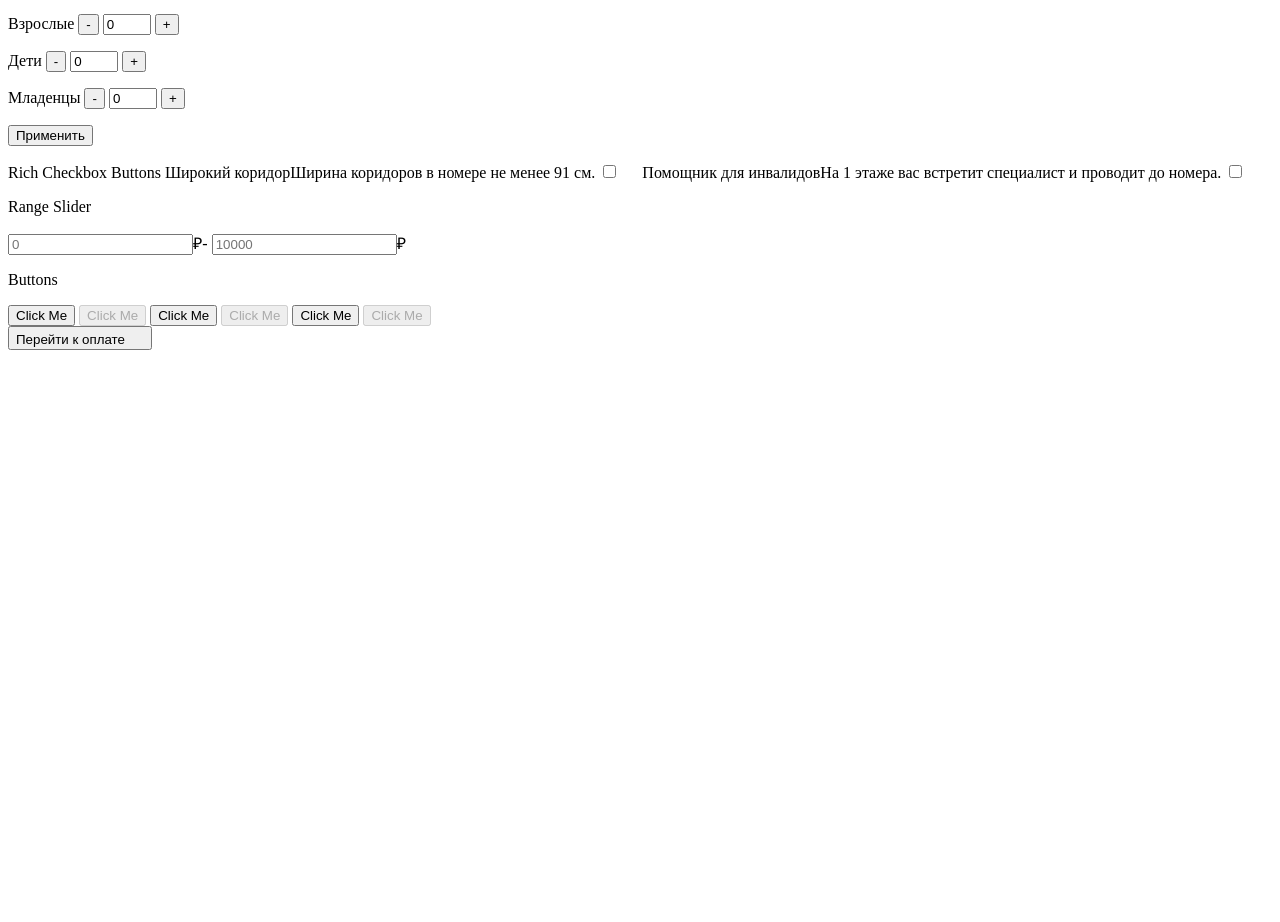
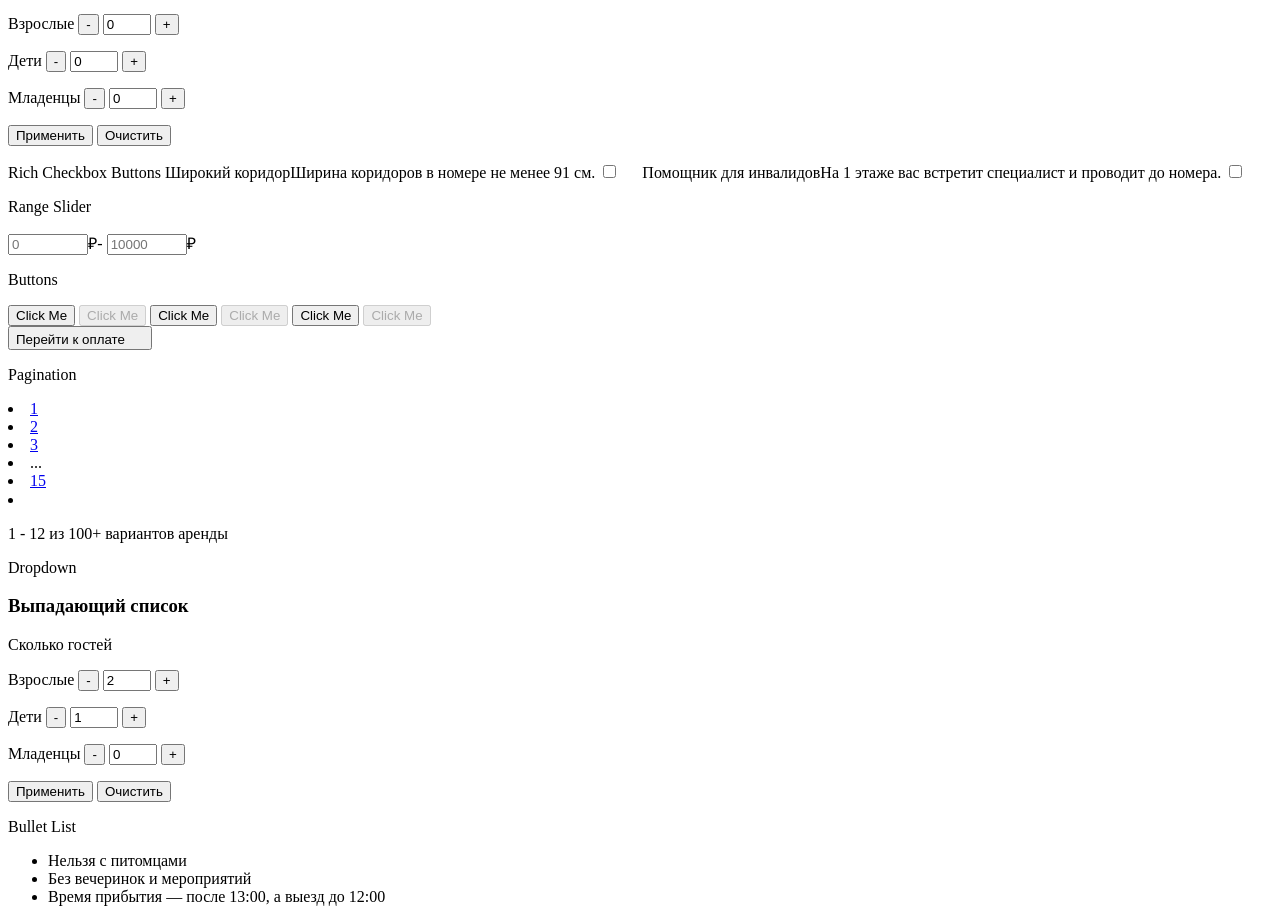
Before and after one commit to qrxt/toxin, a website built with webpack: page src/page-uikit-forms.pug in a window 1280 px wide. Shown: the part 2088-3010 px from the top of the page. Before the commit the page ends 2446 px from the top, so only its background shows below. Built offline with nearby package versions, Linux system fonts and the light colour scheme.

Commit message:
исправляет range-slider и dropdown-guests, добавляет pagination, bullet list

```diff
--- /dev/null
+++ b/src/components/bullet/bullet.pug
@@ -0,0 +1,8 @@
+mixin bullet(bulletObj)
+  -
+    const {
+      className
+    } = bulletObj
+
+  span.bullet(class=className)
+    block
--- /dev/null
+++ b/src/components/bullet/bullet.scss
@@ -0,0 +1,17 @@
+.bullet {
+  position: relative;
+  padding-left: 23px;
+  box-decoration-break: clone;
+
+  &::before {
+    content: "";
+    display: block;
+    width: 10px;
+    height: 10px;
+    position: absolute;
+    top: 3px;
+    left: 2px;
+    border-radius: 50%;
+    background-color: $dark-shade--25;
+  }
+}
--- a/src/components/dropdown-guests/dropdown-guests.pug
+++ b/src/components/dropdown-guests/dropdown-guests.pug
@@ -13,5 +13,8 @@ mixin dropdown-guests(dropdownGuestsObj)
   +dropdown(dropdownGuestsObj)
     .dropdown__inputs-wrapper
       block
-    button.dropdown__btn-submit.js-dropdown-submit(type="button")
-      | Применить
+    .dropdown__btns-wrapper
+      button.btn.btn--transparent.dropdown__btn-submit.js-dropdown-submit(type="button")
+        | Применить
+      button.btn.btn--transparent.dropdown__btn-reset.js-dropdown-reset(type="button")
+        | Очистить
--- a/src/components/dropdown/dropdown.scss
+++ b/src/components/dropdown/dropdown.scss
@@ -19,10 +19,6 @@
     background-color: $selection-color;
   }
 }
-
-// .dropdown__accordion {
-//   margin-top: 4px;
-// }
 
 .dropdown__accordion .ui-accordion-header {
   padding: 12px 15px;
@@ -69,33 +65,21 @@
   transform: rotate(-180deg);
 }
 
+.dropdown.ui-widget .dropdown__btn-submit,
+.dropdown.ui-widget .dropdown__btn-reset {
+  font-size: em(13);
+}
+
 .dropdown.ui-widget .dropdown__btn-submit {
-  display: block;
-  margin: 0 0 3px auto;
-  padding: 0;
+  align-self: flex-end;
+}
 
-  background-color: transparent;
-  border: none;
+.dropdown.ui-widget .dropdown__btn-reset {
+  display: none;
+  color: $dark-shade--50;
 
-  color: $purple;
-  font-family: $font-primary;
-  font-size: em(12);
-  text-transform: uppercase;
-  font-weight: 700;
-
-  cursor: pointer;
-
-  @include transition(opacity);
-
-  &:hover,
-  &:focus {
-    outline: none;
-
-    opacity: 0.6;
-  }
-
-  &:active {
-    opacity: 0.3;
+  &--active {
+    display: block;
   }
 }
 
@@ -106,3 +90,10 @@
 .dropdown.ui-accordion .ui-accordion-header {
   margin: 0;
 }
+
+.dropdown__btns-wrapper {
+  display: flex;
+  flex-direction: row-reverse;
+  justify-content: space-between;
+  align-items: center;
+}
--- a/src/components/page-uikit-forms/page-uikit-forms.pug
+++ b/src/components/page-uikit-forms/page-uikit-forms.pug
@@ -15,6 +15,8 @@ include ../toggle/toggle.pug
 include ../btn/btn.pug
 include ../rating/rating.pug
 include ../range/range.pug
+include ../pagination/pagination.pug
+include ../bullet/bullet.pug
 
 -
   const expandableCheckboxList = [
@@ -292,6 +294,32 @@ include ../range/range.pug
     }
   ];
 
+  const inputQuantitiesGuestsWithActive = [
+    {
+      className: "uikit-forms__quantity-input",
+      label: "Взрослые",
+      initialValue: 2,
+      min: 0,
+      max: 4
+    },
+
+    {
+      className: "uikit-forms__quantity-input",
+      label: "Дети",
+      initialValue: 1,
+      min: 0,
+      max: 4
+    },
+
+    {
+      className: "uikit-forms__quantity-input",
+      label: "Младенцы",
+      initialValue: 0,
+      min: 0,
+      max: 4
+    }
+  ];
+
   const ratings = [
     {
       className: "uikit-forms__rating js-uikit-forms-rating",
@@ -488,13 +516,55 @@ mixin third-column()
           +btn(btn)
             | Click Me
 
-    .uikit-forms__input
+    .uikit-forms__input.uikit-forms__rest-btns
       +btn({
         className: "uikit-forms__btn-100",
         type: "button"
       })
         | Перейти к оплате
         +svg("arrow_forward", 15, 15)
+
+    .uikit-forms__input.uikit-forms__paginations
+      +labeled({
+        className: "uikit-forms__pagination-label",
+        label: "Pagination",
+        tagName: "p"
+      })
+      +pagination({
+        className: "uikit-forms__pagination"
+      })
+
+    .uikit-forms__input.uikit-forms__guests-opened
+      +dropdown-guests({
+        className: "js-uikit-forms-dropdown-guests-with-active",
+        title: "Сколько гостей",
+        label: "Dropdown"
+      })
+        each inputQuantity in inputQuantitiesGuestsWithActive
+          +input-quantity(inputQuantity)
+
+    .uikit-forms__input-75.uikit-forms__bullets
+      +labeled({
+        className: "uikit-forms__bullets-label",
+        label: "Bullet List",
+        tagName: "p"
+      })
+      ul.uikit-forms__bullet-list
+        li.uikit-forms__bullet-item
+          +bullet({
+            className: "uikit-forms__bullet"
+          })
+            | Нельзя с питомцами
+        li.uikit-forms__bullet-item
+          +bullet({
+            className: "uikit-forms__bullet"
+          })
+            | Без вечеринок и мероприятий
+        li.uikit-forms__bullet-item
+          +bullet({
+            className: "uikit-forms__bullet"
+          })
+            | Время прибытия — после 13:00, а выезд до 12:00
 
 main.page-main
   section.uikit-forms
--- a/src/components/page-uikit-forms/page-uikit-forms.scss
+++ b/src/components/page-uikit-forms/page-uikit-forms.scss
@@ -234,7 +234,6 @@
 .uikit-forms__btn-100 {
   width: 100%;
   position: relative;
-  margin-bottom: 42px;
 
   font-size: em(12);
   font-weight: 700;
@@ -253,3 +252,37 @@
 .uikit-forms__range-label {
   margin: 0 0 19px;
 }
+
+.uikit-forms__rest-btns {
+  margin-bottom: 42px;
+}
+
+.uikit-forms__pagination-label {
+  margin: 0 0 10px;
+}
+
+.uikit-forms__paginations {
+  margin-bottom: 233px;
+}
+
+.uikit-forms__guests-opened {
+  margin-bottom: 100px;
+}
+
+.uikit-forms__bullet-list {
+  @include drop-list();
+
+  width: 97%;
+}
+
+.uikit-forms__bullets-label {
+  margin: 0 0 8px;
+}
+
+.uikit-forms__bullet {
+  font-size: em(14);
+}
+
+.uikit-forms__bullet-item:not(:last-child) {
+  margin-bottom: 12px;
+}
--- /dev/null
+++ b/src/components/pagination/pagination.pug
@@ -0,0 +1,47 @@
+include ../../pug/mixins.pug
+
+mixin pagination(paginationObj)
+  -
+    const {
+      className,
+
+      perPage = 12,
+      totalItems = 100,
+
+      current = 1,
+      last = 15
+    } = paginationObj
+
+    const currentPageItemsRangeStart = (current - 1) * perPage + 1;
+    const currentPageItemsRangeEnd = (current - 1) * perPage + perPage;
+
+  .pagination
+    ui.pagination__list
+      li.pagination__item
+        a.pagination__link.pagination__link--active(href="#")
+          | 1
+
+      li.pagination__item
+        a.pagination__link(href="#")
+          | 2
+
+      li.pagination__item
+        a.pagination__link(href="#")
+          | 3
+
+      li.pagination__item
+        span.pagination__rest
+          | ...
+
+      li.pagination__item
+        a.pagination__link(href="#")
+          | #{ last }
+
+      li.pagination__item
+        a.pagination__link.pagination__link--last(href="#")
+          +svg("arrow_forward", 15, 15)
+    p.pagination__summary
+      | #{ currentPageItemsRangeStart }
+      | -
+      | #{ currentPageItemsRangeEnd }
+      | из #{ totalItems }+ вариантов аренды
--- /dev/null
+++ b/src/components/pagination/pagination.scss
@@ -0,0 +1,79 @@
+.pagination {
+  @include drop-list();
+}
+
+.pagination__list {
+  display: flex;
+  margin-bottom: 10px;
+  padding-left: 3px;
+}
+
+.pagination__item {
+  text-align: center;
+  font-family: $font-primary;
+  font-size: em(13);
+  line-height: 15px;
+}
+
+.pagination__link {
+  display: block;
+
+  width: 40px;
+  height: 40px;
+  padding: 12px 1px 12px 0;
+
+  border-radius: 50%;
+
+  text-decoration: none;
+  color: $dark-shade--50;
+
+  @include transition(opacity);
+
+  &:hover,
+  &:focus {
+    opacity: 0.6;
+
+    color: $white;
+    background: $gradient-purple-blue;
+  }
+
+  &:active {
+    opacity: 0.3;
+  }
+
+  &--active {
+    color: $white;
+    fill: $white;
+
+    background: $gradient-purple-blue;
+  }
+
+  &--last {
+    fill: $white;
+
+    background: $gradient-green-cyan;
+  }
+
+  &--last svg {
+    width: 17px;
+    height: 17px;
+  }
+}
+
+.pagination__rest {
+  display: block;
+
+  width: 40px;
+  height: 40px;
+  padding: 12px 2px 12px 0;
+
+  border-radius: 50%;
+}
+
+.pagination__summary {
+  margin: 0;
+  padding-left: 8px;
+
+  color: $dark-shade--75;
+  font-size: em(14);
+}
--- a/src/components/range/range.pug
+++ b/src/components/range/range.pug
@@ -24,7 +24,9 @@ mixin range(rangeObj)
         input(
           type="number"
           placeholder=min
-          data-side="left")
+          data-side="left"
+          min=min
+          max=rightValue)
         span.range__input-unit
           | ₽
         span.range__separator
@@ -32,7 +34,9 @@ mixin range(rangeObj)
         input(
           type="number"
           placeholder=max
-          data-side="right")
+          data-side="right"
+          min=leftValue
+          max=max)
         span.range__input-unit
           | ₽
 
--- a/src/style.scss
+++ b/src/style.scss
@@ -32,6 +32,8 @@
 @import "./components/rating/rating";
 @import "./components/rich-checkbox/rich-checkbox";
 @import "./components/range/range";
+@import "./components/pagination/pagination";
+@import "./components/bullet/bullet";
 
 // layouts
 @import "./components/uikit-header/uikit-header";
```
Also changed, not shown: src/components/dropdown-guests/dropdown-guests.js (+27 -2 lines), src/components/page-uikit-forms/page-uikit-forms.js (+20 -0 lines), src/components/range/range.js (+27 -5 lines).
